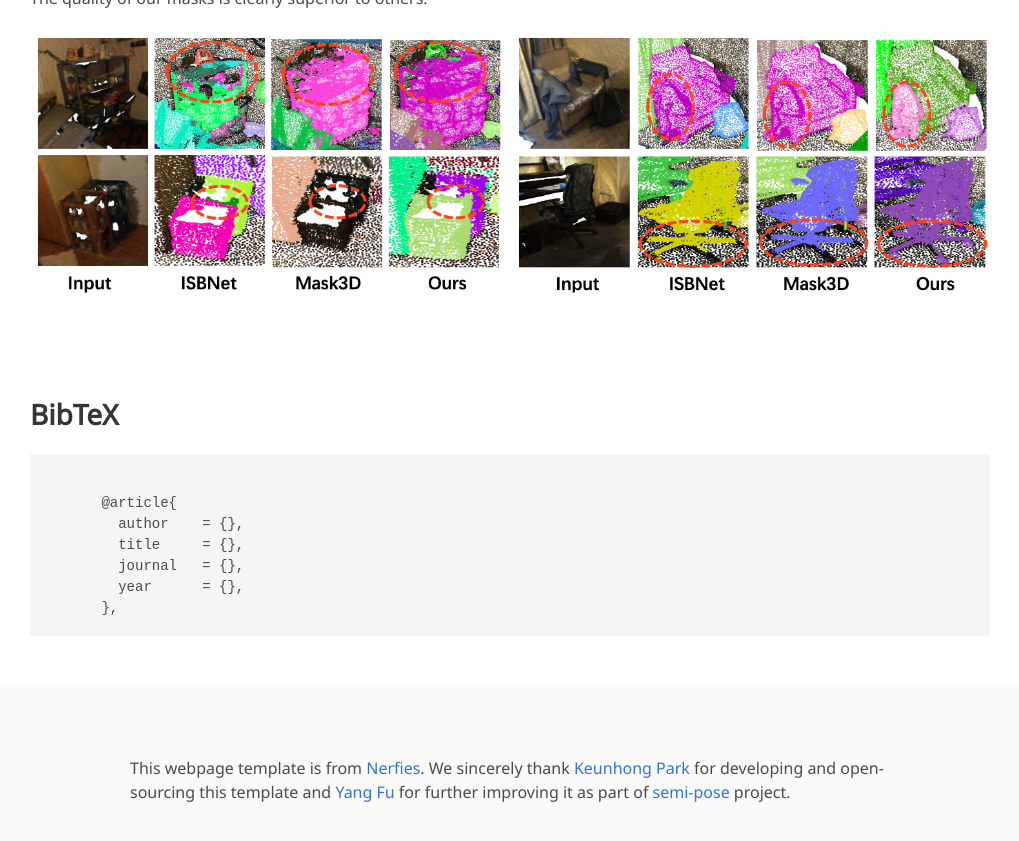
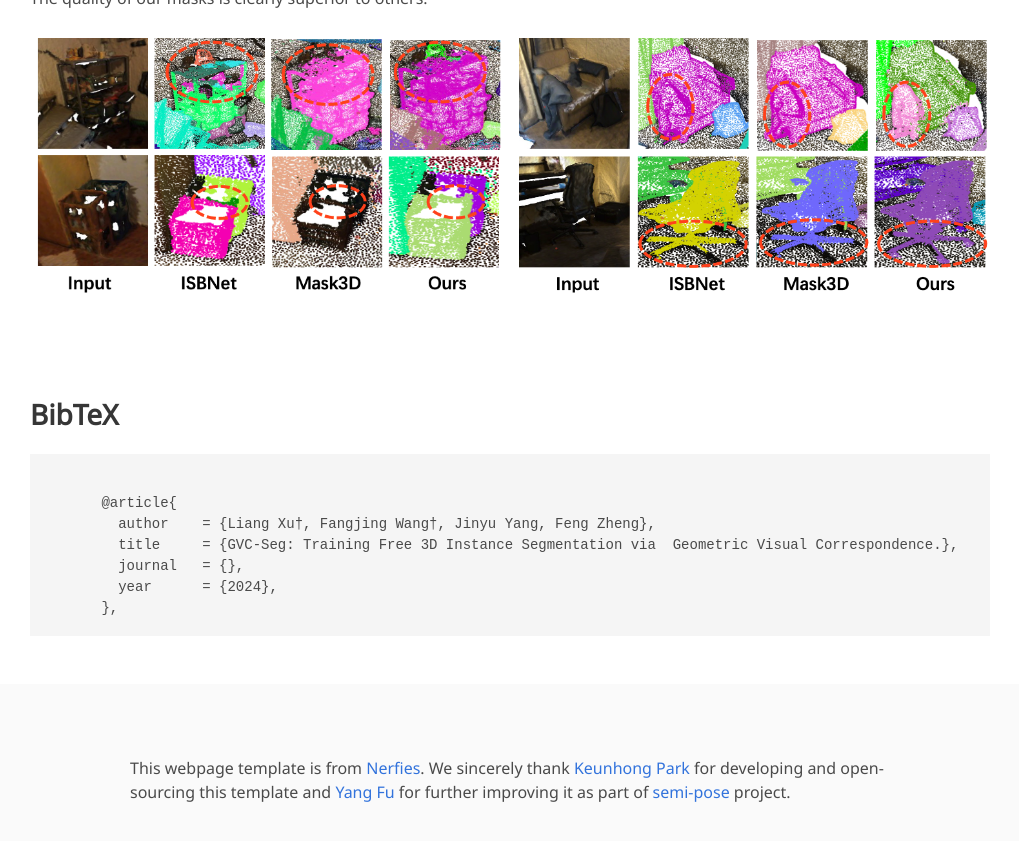
Before and after one commit to LiangXu123/LiangXu123.github.io, a Jekyll site: the page GVC/index.html, which Jekyll copies as it is, in a window 1280 px wide and 900 px high, scrolled down 2360 px. Shown: the top 841 px of the window, without its empty margins (130-1149 px from the left). Built offline with Jekyll 4.4.1, drawn with Linux system fonts in a browser that asks for light colours; nearby versions of some CDN libraries; some web fonts are replaced; library files that are not in the unit come from our copies; a style sheet for code colours, icons or effects is not loaded.

Commit message:
update video

```diff
--- a/GVC/index.html
+++ b/GVC/index.html
@@ -237,10 +237,10 @@
     <h2 class="title">BibTeX</h2>
     <pre><code>
       @article{
-        author    = {},
-        title     = {},
+        author    = {Liang Xu†, Fangjing Wang†, Jinyu Yang, Feng Zheng},
+        title     = {GVC-Seg: Training Free 3D Instance Segmentation via  Geometric Visual Correspondence.},
         journal   = {},
-        year      = {},
+        year      = {2024},
       },
 </code></pre>
   </div>
```
